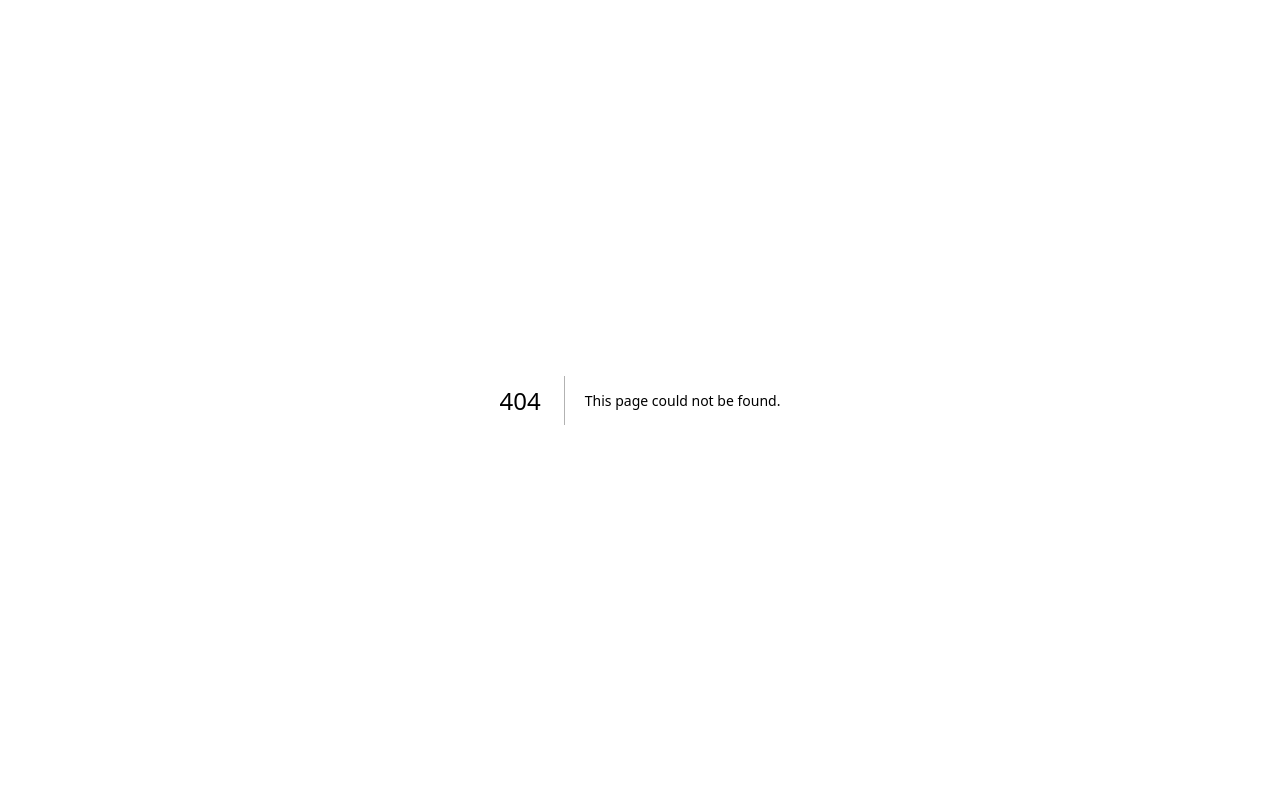
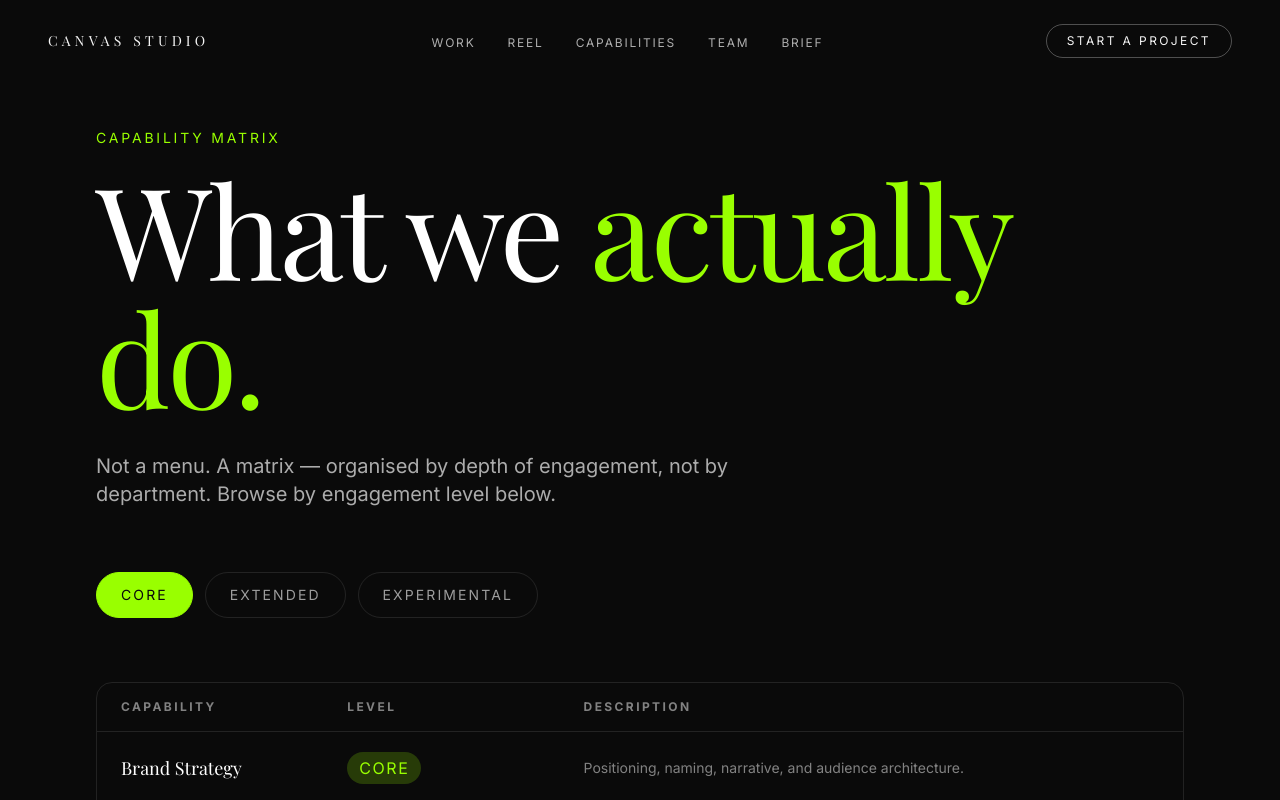
Before and after one commit to anas-khan-antimatter/mkt-canvas-studio, a Next.js app: page /capabilities in a window 1280 px wide. Before the commit this address had no page. Shown: the top 800 px of the page. Built offline with nearby package versions, Linux system fonts and the light colour scheme; a web font is replaced by a local one.

Commit message:
antimatter: Continue in THIS chat only. Finish the diversity FEATURES and DESIGN fr

```diff
--- /dev/null
+++ b/src/app/capabilities/page.tsx
@@ -0,0 +1,122 @@
+"use client";
+
+import { useState } from "react";
+import Link from "next/link";
+import { Header } from "@/components/header";
+import { ScrollReveal } from "@/components/scroll-reveal";
+import { ArrowRight } from "lucide-react";
+
+const matrixLevels = [
+  { level: "Core", description: "Non-negotiable craft. Every project gets this.", color: "neon" },
+  { level: "Extended", description: "Brought in when the brief demands more reach.", color: "white" },
+  { level: "Experimental", description: "R&D partnerships — we learn together.", color: "ink" },
+];
+
+const capabilities = [
+  { name: "Brand Strategy", level: "Core", description: "Positioning, naming, narrative, and audience architecture." },
+  { name: "Visual Identity", level: "Core", description: "Logos, color systems, typography, and brand guidelines." },
+  { name: "Campaign Creative", level: "Core", description: "Concept development, copy, and cross-channel execution." },
+  { name: "Web & App Design", level: "Core", description: "UX, UI, prototyping, and front-end design systems." },
+  { name: "Motion & 3D", level: "Extended", description: "Brand films, explainers, product visualisation, and real-time 3D." },
+  { name: "Sound Design", level: "Extended", description: "Sonic identity, voice UX, audio branding, and podcast production." },
+  { name: "Art Direction", level: "Core", description: "Photography direction, editorial design, and visual storytelling." },
+  { name: "Spatial Design", level: "Extended", description: "Exhibition, retail, and experiential environment design." },
+  { name: "Generative AI", level: "Experimental", description: "Creative AI tools, brand-name generators, and personalised content engines." },
+  { name: "Data Storytelling", level: "Experimental", description: "Dashboard design, data viz, and insight-led creative." },
+];
+
+export default function CapabilitiesPage() {
+  const [activeLevel] = useState("Core");
+
+  return (
+    <main className="bg-ink-950 text-white min-h-screen">
+      <Header />
+      <div className="pt-32 pb-32 px-6 md:px-12 lg:px-24 max-w-7xl mx-auto">
+        <ScrollReveal>
+          <p className="eyebrow text-neon-500 mb-4">Capability Matrix</p>
+        </ScrollReveal>
+        <ScrollReveal>
+          <h1 className="heading-xl mb-8 max-w-5xl">
+            What we <span className="text-neon-500">actually do.</span>
+          </h1>
+        </ScrollReveal>
+        <ScrollReveal>
+          <p className="body-lg text-ink-300 max-w-2xl mb-16">
+            Not a menu. A matrix — organised by depth of engagement, not by
+            department. Browse by engagement level below.
+          </p>
+        </ScrollReveal>
+
+        {/* Level key */}
+        <div className="flex flex-wrap gap-3 mb-16">
+          {matrixLevels.map((l) => (
+            <span
+              key={l.level}
+              className={`px-6 py-3 rounded-full text-sm uppercase tracking-[0.15em] border ${
+                l.level === "Core"
+                  ? "bg-neon-500 text-ink-950 border-neon-500"
+                  : "bg-transparent text-white/60 border-white/10"
+              }`}
+            >
+              {l.level}
+            </span>
+          ))}
+        </div>
+
+        {/* Matrix table */}
+        <div className="overflow-hidden rounded-2xl border border-white/10">
+          <table className="w-full text-left">
+            <thead>
+              <tr className="border-b border-white/10 text-xs uppercase tracking-[0.2em] text-ink-400">
+                <th className="py-4 px-6">Capability</th>
+                <th className="py-4 px-6">Level</th>
+                <th className="py-4 px-6 hidden md:table-cell">Description</th>
+              </tr>
+            </thead>
+            <tbody>
+              {capabilities.map((cap) => (
+                <tr
+                  key={cap.name}
+                  className={`border-b border-white/5 transition-all ${
+                    cap.level === "Core"
+                      ? "hover:bg-neon-500/5"
+                      : cap.level === "Extended"
+                      ? "hover:bg-white/5"
+                      : "hover:bg-ink-900/5"
+                  }`}
+                >
+                  <td className="py-5 px-6 text-lg font-display">{cap.name}</td>
+                  <td className="py-5 px-6">
+                    <span
+                      className={`inline-block px-3 py-1 rounded-full text-2xs uppercase tracking-[0.1em] ${
+                        cap.level === "Core"
+                          ? "bg-neon-500/20 text-neon-500"
+                          : cap.level === "Extended"
+                          ? "bg-white/10 text-ink-200"
+                          : "bg-ink-900/30 text-ink-400"
+                      }`}
+                    >
+                      {cap.level}
+                    </span>
+                  </td>
+                  <td className="py-5 px-6 text-sm text-ink-400 hidden md:table-cell">
+                    {cap.description}
+                  </td>
+                </tr>
+              ))}
+            </tbody>
+          </table>
+        </div>
+
+        <div className="text-center mt-20">
+          <Link
+            href="/brief"
+            className="inline-flex items-center gap-3 bg-neon-500 text-ink-950 px-10 py-4 rounded-full text-sm uppercase tracking-[0.15em] font-medium hover:bg-neon-400 transition-all"
+          >
+            Start a Project <ArrowRight size={16} />
+          </Link>
+        </div>
+      </div>
+    </main>
+  );
+}
--- /dev/null
+++ b/src/app/team/page.tsx
@@ -0,0 +1,76 @@
+"use client";
+
+import { Header } from "@/components/header";
+import { ScrollReveal } from "@/components/scroll-reveal";
+import { team } from "@/data/studio";
+import { useState } from "react";
+
+const roles = ["all", "Strategy", "Design", "Motion & 3D", "Digital", "Creative Technology"] as const;
+
+export default function TeamPage() {
+  const [filter, setFilter] = useState("all");
+
+  const filtered = filter === "all"
+    ? team
+    : team.filter((m) => m.role.toLowerCase().includes(filter.toLowerCase()));
+
+  return (
+    <main className="bg-ink-950 text-white min-h-screen">
+      <Header />
+      <div className="pt-32 pb-32 px-6 md:px-12 lg:px-24 max-w-7xl mx-auto">
+        <ScrollReveal>
+          <p className="eyebrow text-neon-500 mb-4">The Studio</p>
+        </ScrollReveal>
+        <ScrollReveal>
+          <h1 className="heading-xl mb-8 max-w-5xl">
+            Six humans, <span className="text-neon-500">one pulse.</span>
+          </h1>
+        </ScrollReveal>
+        <ScrollReveal>
+          <p className="body-lg text-ink-300 max-w-2xl mb-12">
+            Designers, strategists, and technologists who&apos;ve worked at the
+            world&apos;s most respected studios — and chose to build their own.
+          </p>
+        </ScrollReveal>
+
+        {/* Role filters */}
+        <div className="flex flex-wrap gap-3 mb-16">
+          {roles.map((role) => (
+            <button
+              key={role}
+              onClick={() => setFilter(role)}
+              className={`px-6 py-3 rounded-full text-sm uppercase tracking-[0.15em] border ${
+                role === filter
+                  ? "bg-neon-500 text-ink-950 border-neon-500"
+                  : "bg-transparent text-white/60 border-white/10 hover:border-white/30"
+              } transition-all`}
+            >
+              {role === "all" ? "Everyone" : role}
+            </button>
+          ))}
+        </div>
+
+        {/* Grid */}
+        <div className="grid sm:grid-cols-2 lg:grid-cols-3 gap-8 md:gap-12">
+          {filtered.map((member) => (
+            <ScrollReveal key={member.name}>
+              <div className="group">
+                <div className="aspect-[3/4] overflow-hidden rounded-2xl mb-6 bg-canvas-200">
+                  <img
+                    src={member.image}
+                    alt={member.name}
+                    className="w-full h-full object-cover grayscale group-hover:grayscale-0 transition-all duration-700 group-hover:scale-105"
+                  />
+                </div>
+                <h3 className="text-2xl font-display mb-1">{member.name}</h3>
+                <p className="text-sm uppercase tracking-[0.15em] text-neon-500">
+                  {member.role}
+                </p>
+              </div>
+            </ScrollReveal>
+          ))}
+        </div>
+      </div>
+    </main>
+  );
+}
```
